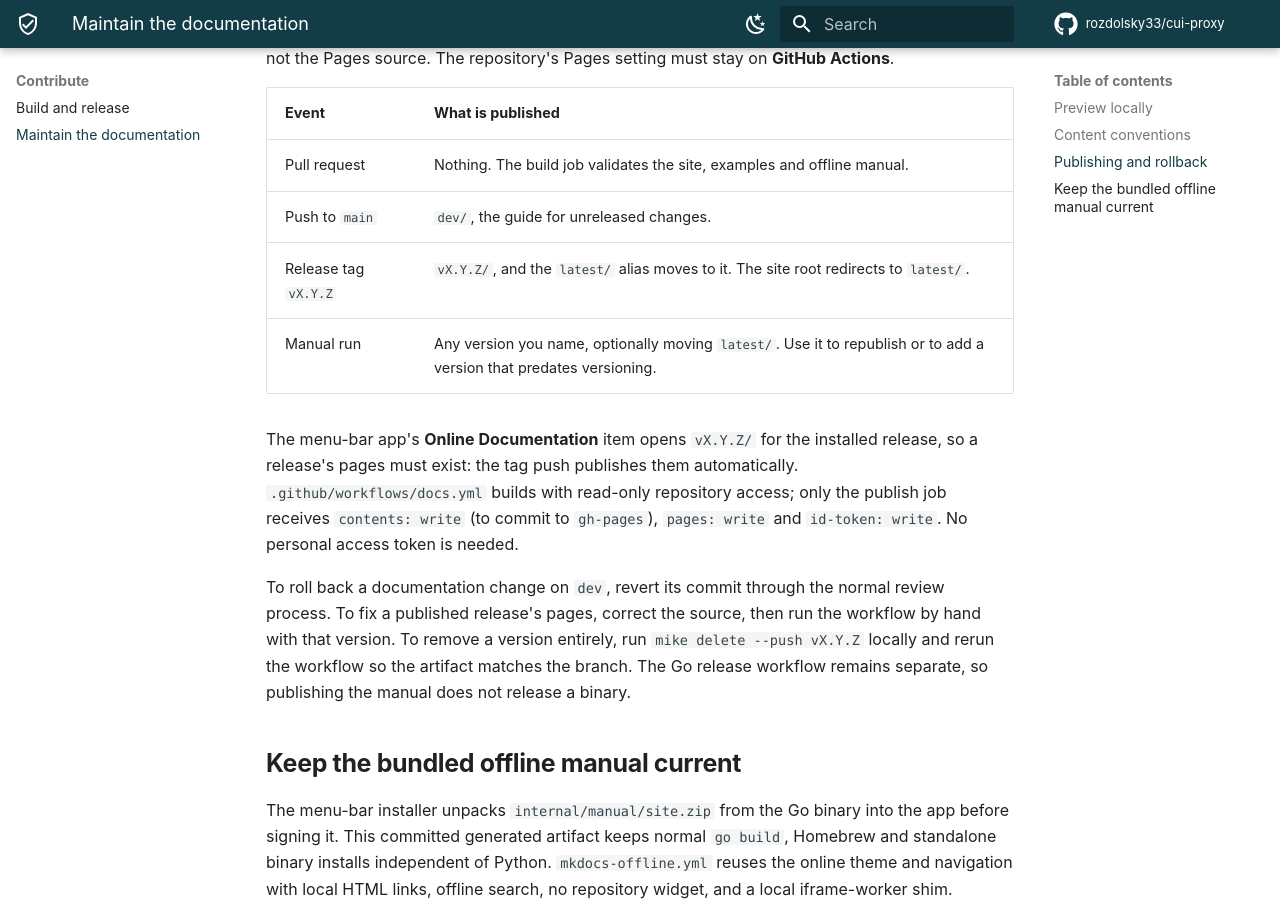
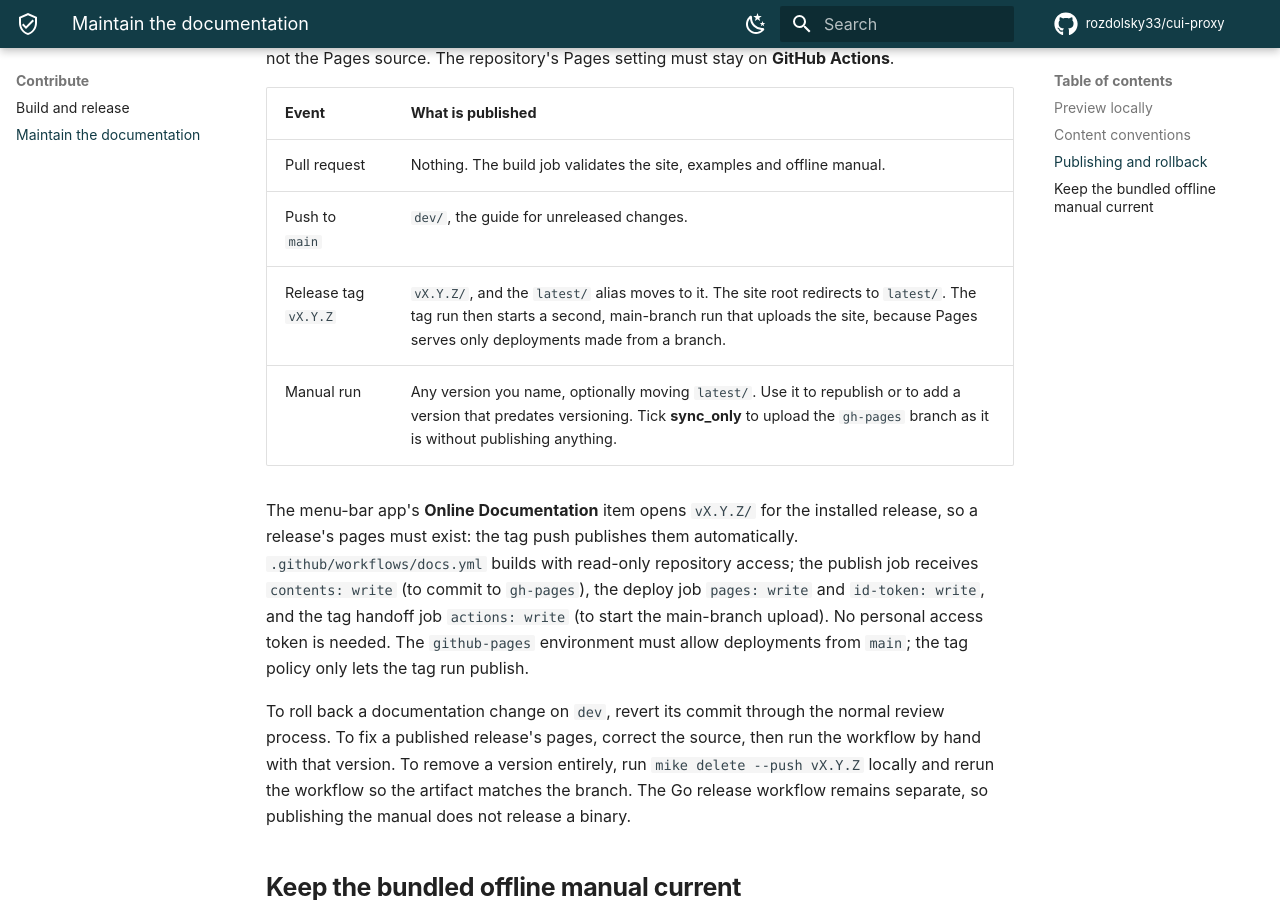
Before and after one commit to rozdolsky33/cui-proxy, an MkDocs documentation site: the page built from docs/contributing-docs.md, in a window 1280 px wide and 900 px high, scrolled down 1419 px. Built offline with MkDocs 1.6.1 and Material for MkDocs 9.7.7, drawn with Linux system fonts in a browser that asks for light colours; comment, search, counter and statistics services are not loaded; the version menu is left out.

Commit message:
ci(docs): hand off Pages upload from tag runs to a main-ref run
A Pages deployment made from a tag ref reports success but never goes
live; the v0.5.0 tag run left the site on the previous dev-only artifact
until the same content was deployed from main. Split the publish job: mike
still commits every version to gh-pages from any ref, a deploy job uploads
the branch only from a branch ref, and a handoff job on tag runs starts a
main-ref run with the new sync_only input that just uploads the branch.

Co-Authored-By: Claude Fable 5.1 <noreply@anthropic.com>

```diff
--- a/docs/contributing-docs.md
+++ b/docs/contributing-docs.md
@@ -60,15 +60,17 @@ Actions**.
 |---|---|
 | Pull request | Nothing. The build job validates the site, examples and offline manual. |
 | Push to `main` | `dev/`, the guide for unreleased changes. |
-| Release tag `vX.Y.Z` | `vX.Y.Z/`, and the `latest/` alias moves to it. The site root redirects to `latest/`. |
-| Manual run | Any version you name, optionally moving `latest/`. Use it to republish or to add a version that predates versioning. |
+| Release tag `vX.Y.Z` | `vX.Y.Z/`, and the `latest/` alias moves to it. The site root redirects to `latest/`. The tag run then starts a second, main-branch run that uploads the site, because Pages serves only deployments made from a branch. |
+| Manual run | Any version you name, optionally moving `latest/`. Use it to republish or to add a version that predates versioning. Tick **sync_only** to upload the `gh-pages` branch as it is without publishing anything. |
 
 The menu-bar app's **Online Documentation** item opens `vX.Y.Z/` for the
 installed release, so a release's pages must exist: the tag push publishes
 them automatically. `.github/workflows/docs.yml` builds with read-only
-repository access; only the publish job receives `contents: write` (to commit
-to `gh-pages`), `pages: write` and `id-token: write`. No personal access token
-is needed.
+repository access; the publish job receives `contents: write` (to commit to
+`gh-pages`), the deploy job `pages: write` and `id-token: write`, and the
+tag handoff job `actions: write` (to start the main-branch upload). No
+personal access token is needed. The `github-pages` environment must allow
+deployments from `main`; the tag policy only lets the tag run publish.
 
 To roll back a documentation change on `dev`, revert its commit through the
 normal review process. To fix a published release's pages, correct the source,
```
Also changed, not shown: 2 other files.
